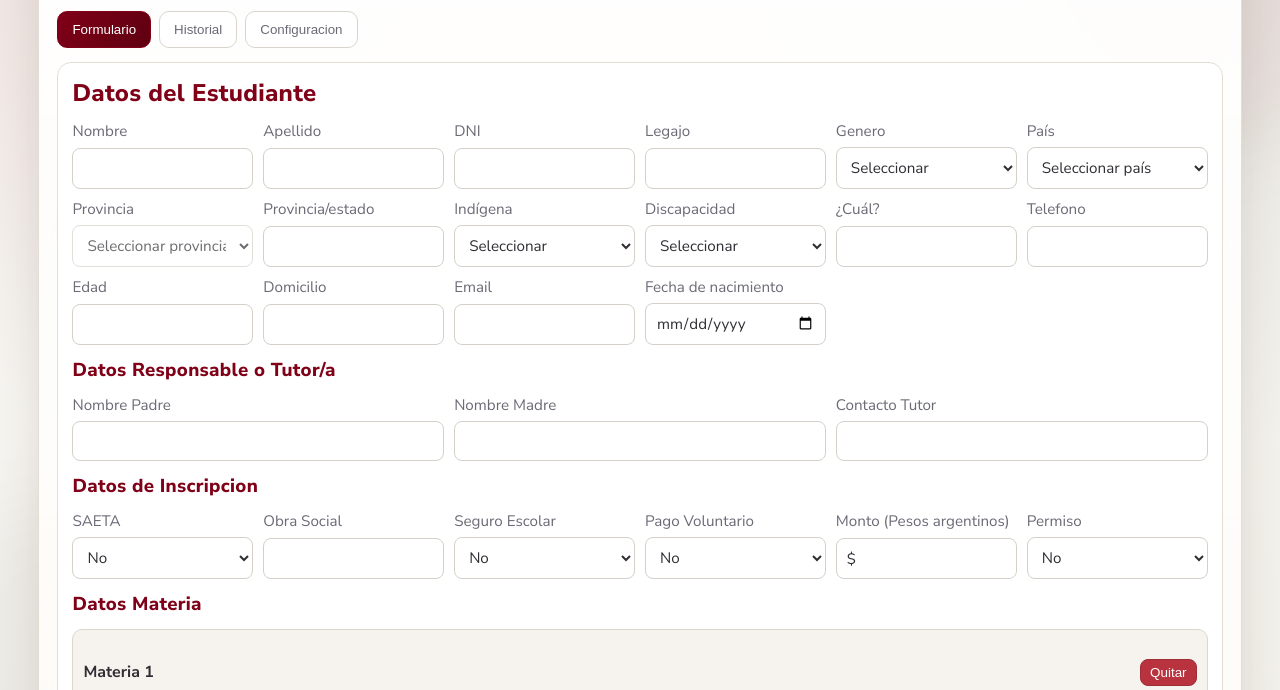
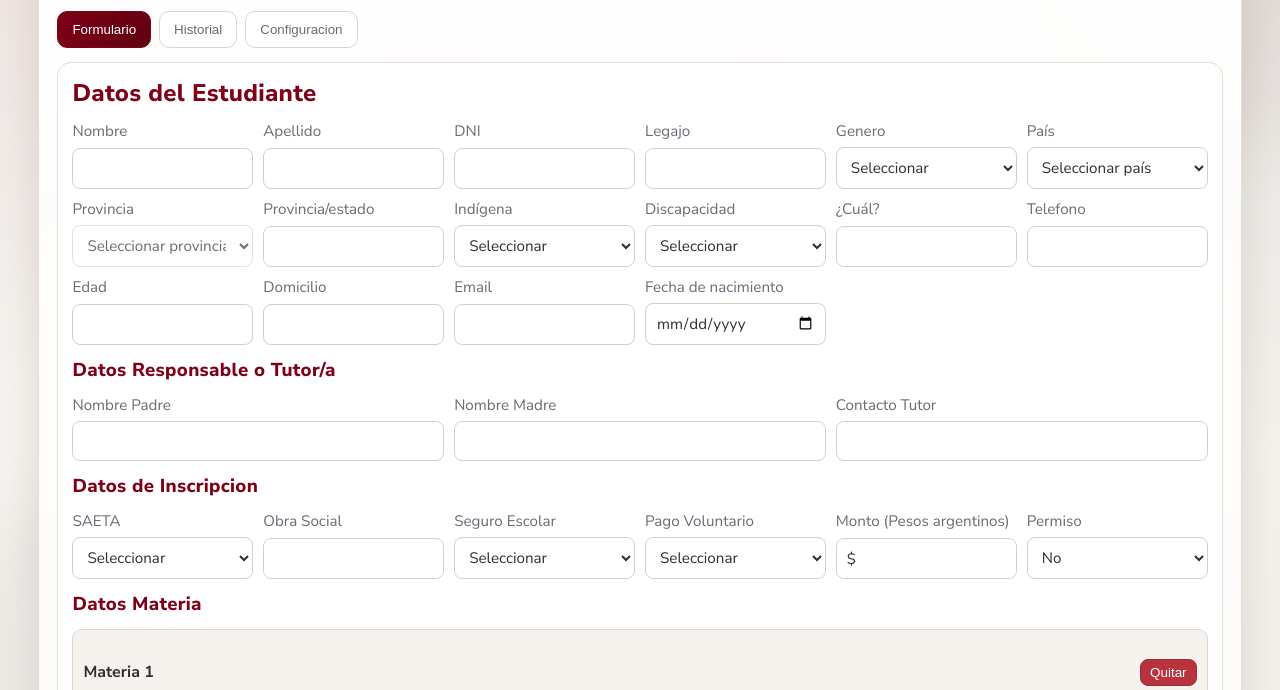
Before and after one commit to ESM-6003/inscripciones_talleres, a plain HTML site: page index.html in a window 1280 px wide. Shown: the part 110-800 px from the top of the page. Drawn offline with Linux system fonts and the light colour scheme.

```diff
--- a/index.html
+++ b/index.html
@@ -97,14 +97,26 @@
           <h3>Datos de Inscripcion</h3>
           <div class="field-grid">
             <label>SAETA
-              <select name="saeta"><option>No</option><option>Si</option></select>
+              <select name="saeta" required>
+                <option value="">Seleccionar</option>
+                <option>No</option>
+                <option>Si</option>
+              </select>
             </label>
             <label>Obra Social<input name="obra_social"></label>
             <label>Seguro Escolar
-              <select name="seguro_escolar"><option>No</option><option>Si</option></select>
+              <select name="seguro_escolar" required>
+                <option value="">Seleccionar</option>
+                <option>No</option>
+                <option>Si</option>
+              </select>
             </label>
             <label>Pago Voluntario
-              <select name="pago_voluntario"><option>No</option><option>Si</option></select>
+              <select name="pago_voluntario" required>
+                <option value="">Seleccionar</option>
+                <option>No</option>
+                <option>Si</option>
+              </select>
             </label>
             <label>Monto (Pesos argentinos)
               <span class="currency-input"><span aria-hidden="true">$</span><input name="monto" type="number" min="1000" step="1" inputmode="numeric"></span>
```
Also changed, not shown: 1 other file.
